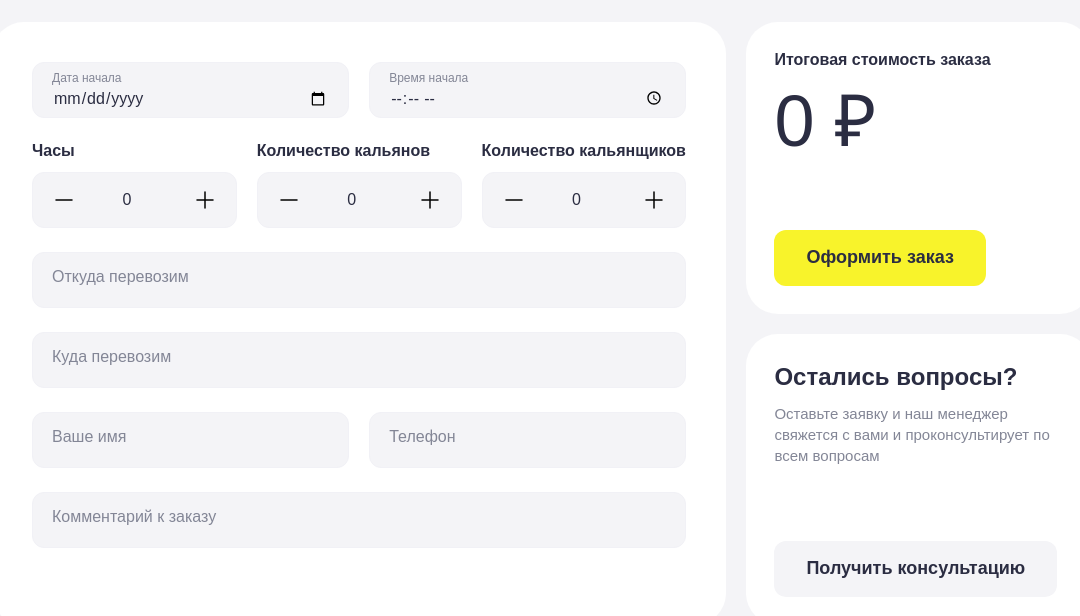
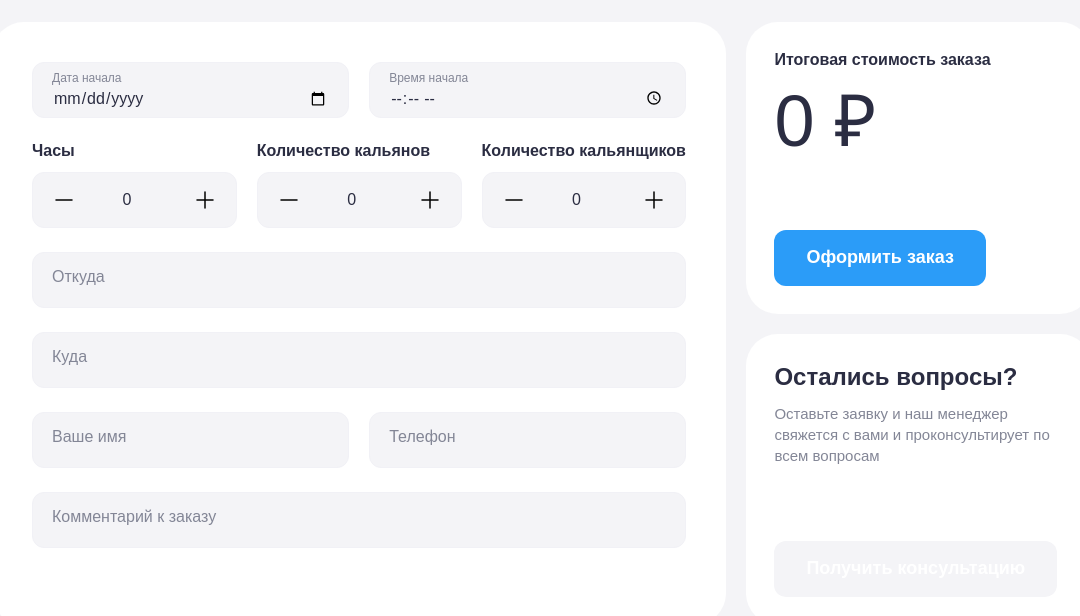
Before and after one commit to kykp/vanila-form-example, a plain HTML site: page index.html in a window 1280 px wide. Shown: the part 168-784 px from the top of the page, without its empty margins (98-1178 px from the left). Drawn offline with Linux system fonts and the light colour scheme.

Commit message:
fix: fixed text and colors

```diff
--- a/index.html
+++ b/index.html
@@ -91,14 +91,14 @@
             <div class="input">
               <div class="error-message">Fail text</div>
               <input type="text" name="addressFrom" placeholder="" id="orderFormAddressFrom">
-              <label for="orderFormAddressFrom">Откуда перевозим</label>
+              <label for="orderFormAddressFrom">Откуда</label>
             </div>
           </div>
           <div class="form__row">
             <div class="input">
               <div class="error-message">Fail text</div>
               <input type="text" name="addressTo" placeholder="" id="orderFormAddressTo">
-              <label for="orderFormAddressTo">Куда перевозим</label>
+              <label for="orderFormAddressTo">Куда</label>
             </div>
           </div>
           <div class="form__row">
--- a/style.css
+++ b/style.css
@@ -107,7 +107,7 @@ img {
   border-radius: 12px;
   border: none;
   cursor: pointer;
-  background: #F8F32B;
+  background: #2b9cf8;
   padding: 16px 32px;
   -webkit-transition: all 0.3s;
   transition: all 0.3s;
@@ -121,7 +121,7 @@ img {
   -ms-flex-pack: center;
   justify-content: center;
   height: 56px;
-  color: #2B2D42;
+  color: white;
   font-size: 18px;
   font-style: normal;
   font-weight: 700;
@@ -130,12 +130,12 @@ img {
 
 .btn:hover,
 .btn:active {
-  background: #FFFC77;
+  background: #6157ec;
 }
 
 .btn_dark {
-  background: #2B2D42;
-  color: #FFFFFF;
+  background: #2f40d3;
+  color: black;
 }
 
 .btn_dark:hover,
```
